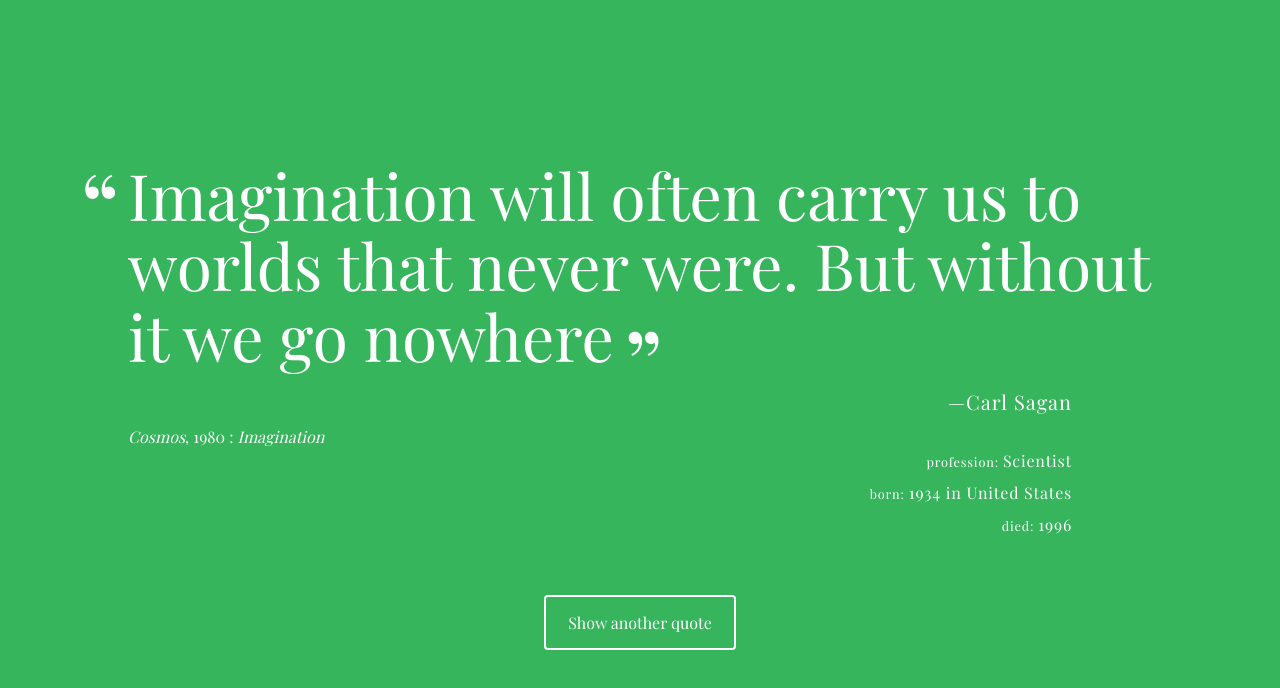
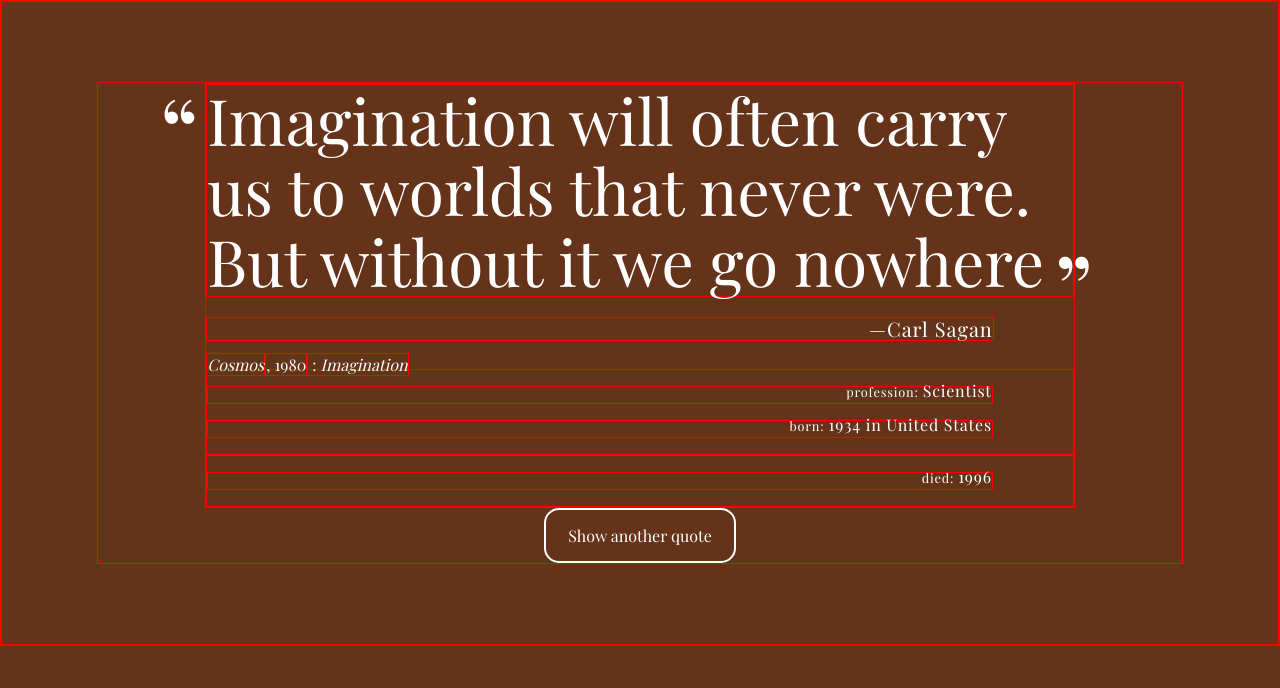
Before and after one commit to taoistbear/random-quote-v2, a plain HTML site: page index.html in a window 1280 px wide. Both pictures are taken after a click on the button "Show another quote". Drawn offline with nearby package versions, Linux system fonts and the light colour scheme; a web font is replaced by a local one.

Commit message:
Added random color css fx
added random color to the mix and fixed some css issues

```diff
--- a/css/styles.css
+++ b/css/styles.css
@@ -1,11 +1,23 @@
+* {
+  border: solid red 1px;
+}
+/* Main Styles for Constant Elements */
+
 body {
-  /*text-align: center;*/
   background-color: #36b55c;
   color: white;
   font-family: 'Playfair Display', serif;
 }
+
+.container {
+  height: auto;
+  width: 85%;
+  margin: 5em auto;
+}
+
 #quote-box {
-  position: absolute;
+  display: block;
+  margin: auto;
   top: 20%;
   left: 10%;
   right: 10%;
@@ -13,12 +25,32 @@ body {
   line-height: .5;
 }
 #author-box {
-  position: abosolute;
   text-align: right;
-  margin: 5em auto;
+  margin: auto;
   padding: 0;
   line-height: .5;
 }
+
+#loadQuote {
+  width: 12em;
+  display: block;
+  left: 50%;
+  margin: auto;
+  border-radius: 15px;
+  border: 2px solid #fff;
+  color: #fff;
+  background-color: #36b55c;
+  padding: 15px 0;
+  transition: .5s ;
+}
+#loadQuote:hover {
+  background-color: rgba(255,255,255,.25);
+}
+#loadQuote:focus {
+  outline: none;
+}
+/* styes for ramdon quote elements */
+
 .quote {
   font-size: 4rem;
   font-weight: 400;
@@ -43,7 +75,7 @@ body {
   position: absolute;
 }
 .source {
-  font-size: 1.25rem;;
+  font-size: 1.25rem;
   letter-spacing: 0.05em;
   line-height: 1.1;
   text-align: right;
@@ -56,10 +88,11 @@ body {
   font-style: italic;
   text-align: right;
 }
-/*.citation:before {
-  content: ", ";
-  font-style: normal;
-}*/
+
+.year {
+  text-align: right;
+}
+
 .year:before {
   content: ", ";
   font-style: normal;
@@ -67,6 +100,7 @@ body {
 
 .category {
   font-style: italic;
+  text-align: right;
 }
 
 .category:before {
@@ -112,26 +146,7 @@ body {
   font-size: .8em;
 }
 
-#loadQuote {
-  position: fixed;
-  width: 12em;
-  display: inline-block;
-  left: 50%;
-  margin-left: -6em;
-  bottom: 150px;
-  border-radius: 4px;
-  border: 2px solid #fff;
-  color: #fff;
-  background-color: #36b55c;
-  padding: 15px 0;
-  transition: .5s ;
-}
-#loadQuote:hover {
-  background-color: rgba(255,255,255,.25);
-}
-#loadQuote:focus {
-  outline: none;
-}
+/* media query */
 
 @media (max-width: 420px) {
   .quote {
--- a/index.html
+++ b/index.html
@@ -7,13 +7,14 @@
   <link rel="stylesheet" href="css/normalize.css">
   <link rel="stylesheet" href="css/styles.css">
 </head>
-<body>
+<body id="body">
   <div class="container">
     <div id="quote-box">
       <p class="quote">Your Quote is Waiting for You.</p>
     </div>
     <button id="loadQuote">Show another quote</button>
   </div>
+  <script src="https://ajax.googleapis.com/ajax/libs/jquery/1.12.4/jquery.min.js"></script>
   <script src="js/script.js"></script>
 </body>
 </html>
--- a/js/script.js
+++ b/js/script.js
@@ -120,33 +120,66 @@ function getRandomQuote() {
   return randomQuote;
 }
 
+// SET UP FUNCTION TO RANDOMLY GENERATE BACKGROUND-COLOR
+function randomColor() {
+  // set Math.random to generate colors dark enough not to mess with white font of quote
+  // I chose 176 to keep the potential for bright colors from randomly being generated
+  // keeps consistency of white font without hapening readability
+  var rgbValue = Math.floor((Math.random() * 176))
+  return rgbValue;
+}
+
 
 // SET UP printQuote FUNCTION FOR EVENT LISTENER
 function printQuote() {
+  // save reference to quote element in a variable
   var quoteSpace = document.getElementById('quote-box');
+  // set random quote in variable
   var newQuote = getRandomQuote();
+  // start writing the html for quote based on avilable properties of array values
   var quoteHTML = '<p class="quote">' + newQuote.quote + '</p>';
   quoteHTML += '<p class="source">' + newQuote.source + '</p>';
-  if (newQuote.citation !== '') {
+  // set truthy statement to set citaion if available
+  if (newQuote.citation) {
     quoteHTML += '<span class="citation">' + newQuote.citation + '</span>';
   }
-  if (newQuote.year !== '') {
+  // set truthy statement for year if available
+  if (newQuote.year) {
     quoteHTML += '<span class="year">' + newQuote.year + '</span>';
   }
-  if (newQuote.category !== '') {
+  // set truthy statement for category if available
+  if (newQuote.category) {
     quoteHTML += '<span class="category">' + newQuote.category + '</span>';
   }
-  if (newQuote.profession !== '') {
+  // set truthy statement for professionif available creating a new author box to control css
+  if (newQuote.profession) {
     quoteHTML += '<div class="author-box"><p class="profession">' + newQuote.profession + '</p>';
   }
-  if (newQuote.birthYear !== '' && newQuote.born !== '') {
+  // set truthy statement for birth year and country if available included together intentionally
+  if (newQuote.birthYear && newQuote.born) {
     quoteHTML += '<p class="born">' + newQuote.birthYear + ' in ' + newQuote.born + '<p>';
   }
-  if (newQuote.deathYear !== '') {
+  // set truthy statement for year of death.. kept separate from birth due to authors still living
+  if (newQuote.deathYear) {
     quoteHTML += '<p class="death">' + newQuote.deathYear + '</p>';
   }
-quoteHTML += '</div>'
+  // end <div> for my athor box
+ quoteHTML += '</div>'
+  // write completed html to page via innerHTML
   document.getElementById('quote-box').innerHTML = quoteHTML;
+  // setting random background-color
+  // seting r value
+  var rValue = randomColor();
+  // setting g value
+  var gValue = randomColor();
+  // setting b value
+  var bValue = randomColor();
+  // compile the color into a new rgbaValue
+  var newColor = 'rgba(' + rValue + ',' + gValue + ',' + bValue + ', 1)';
+  // set the background to  new color
+  $('#body').css('background-color', newColor);
+  // set the loadQuote button to the same color for consistency
+  $('#loadQuote').css('background-color', newColor);
 }
 
-// DON'T FORGET ABOUT THE EXTRA CREDIT
+setInterval(printQuote, 15000);
```
